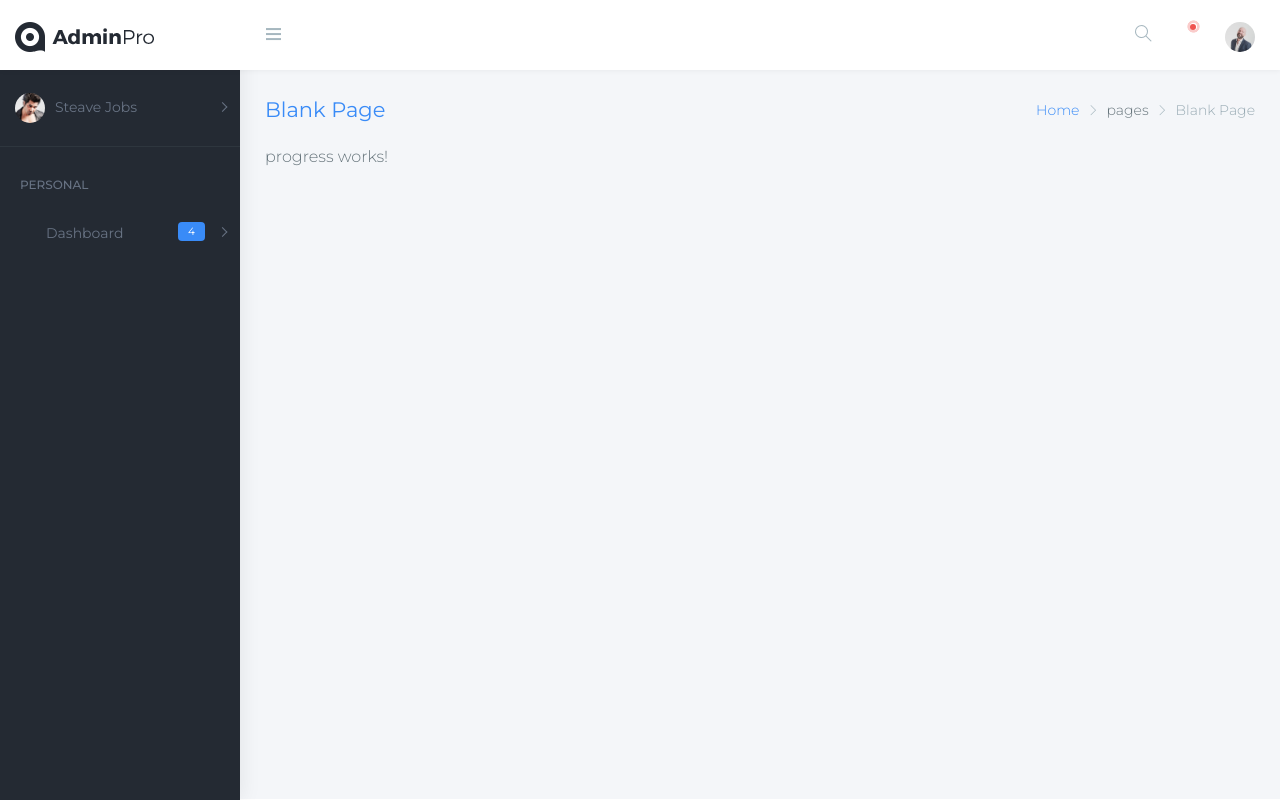
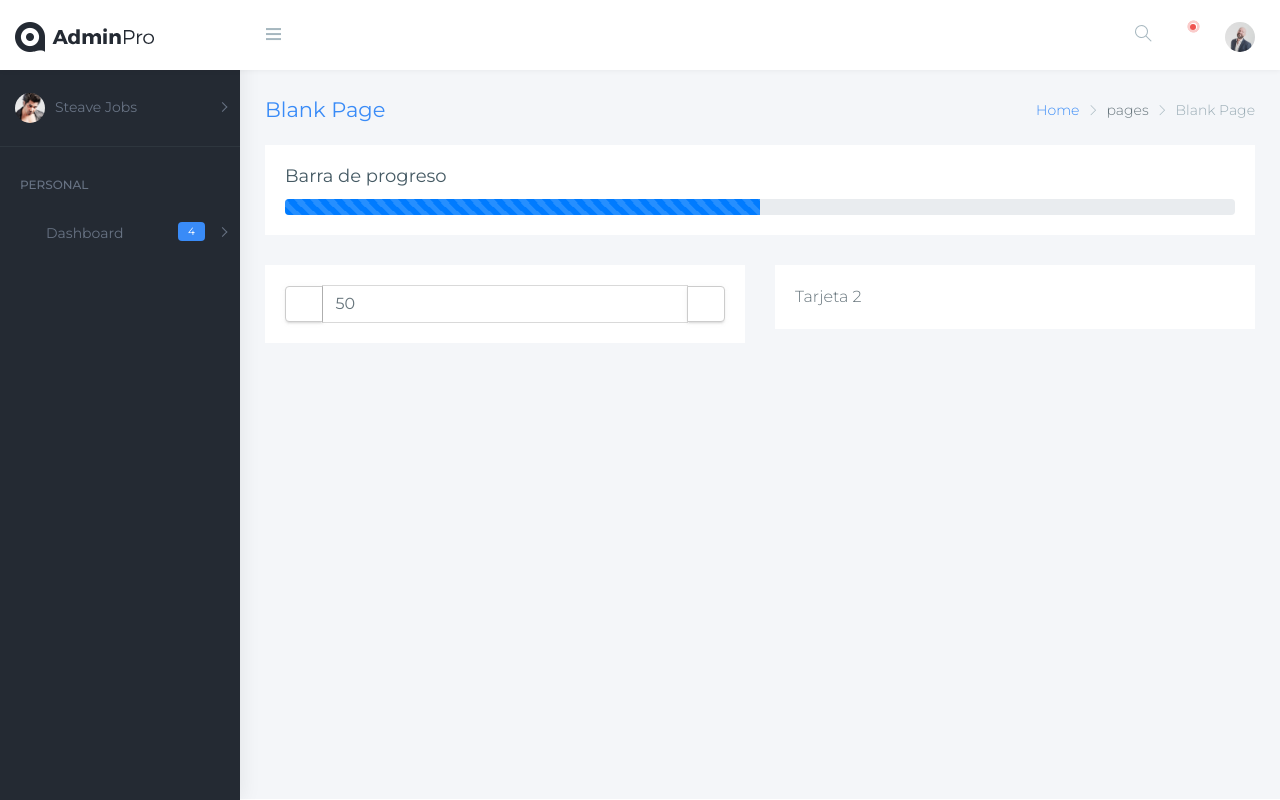
Before and after one commit to matiasnl23/adminpro-udemy, an Angular app: page /#/progress in a window 1280 px wide. Built offline with nearby package versions, Linux system fonts and the light colour scheme; a web font is replaced by a local one.

Commit message:
Modificaciones sobre progress y uso de NgModel (FormsModule)

```diff
--- a/src/app/pages/pages.module.ts
+++ b/src/app/pages/pages.module.ts
@@ -1,4 +1,5 @@
 import { NgModule } from '@angular/core';
+import { FormsModule } from '@angular/forms';
 
 // Módulos
 import { SharedModule } from '../shared/shared.module';
@@ -20,6 +21,7 @@ import { ProgressComponent } from './progress/progress.component';
         ProgressComponent
     ],
     imports: [
+        FormsModule,
         SharedModule,
         PAGES_ROUTES
     ],
--- a/src/app/pages/progress/progress.component.html
+++ b/src/app/pages/progress/progress.component.html
@@ -1,3 +1,41 @@
-<p>
-  progress works!
-</p>
+<div class="row">
+    <div class="col-12">
+        <div class="card">
+            <div class="card-body">
+                <h4 class="card-title">Barra de progreso</h4>
+
+                <div class="progress">
+                    <div class="progress-bar progress-bar-striped progress-bar-animated" role="progressbar" [attr.ariaValuenow]="porcentaje" aria-valuemin="0" aria-valuemax="100" [style.width.%]="porcentaje"></div>
+                </div>
+            </div>
+        </div>
+    </div>
+</div>
+<div class="row">
+    <div class="col-6">
+        <div class="card">
+            <div class="card-body">
+                <div class="input-group">
+                    <span class="input-group-btn">
+                      <button class="btn btn-secondary" type="button" (click)="cambiarValor(-5)">
+                        <i class="mdi mdi-minus" aria-hidden="true"></i>
+                      </button>
+                    </span>
+                    <input type="text" class="form-control" [(ngModel)]="porcentaje">
+                    <span class="input-group-btn">
+                      <button class="btn btn-secondary" type="button" (click)="cambiarValor(5)">
+                        <i class="mdi mdi-plus" aria-hidden="true"></i>
+                      </button>
+                    </span>
+                </div>
+            </div>
+        </div>
+    </div>
+    <div class="col-6">
+        <div class="card">
+            <div class="card-body">
+                Tarjeta 2
+            </div>
+        </div>
+    </div>
+</div>
--- a/src/app/pages/progress/progress.component.ts
+++ b/src/app/pages/progress/progress.component.ts
@@ -7,9 +7,21 @@ import { Component, OnInit } from '@angular/core';
 })
 export class ProgressComponent implements OnInit {
 
+  porcentaje: number = 50;
+
   constructor() { }
 
   ngOnInit() {
   }
 
+  cambiarValor(valor: number) {
+    this.porcentaje += valor;
+
+    if (this.porcentaje < 0) {
+      this.porcentaje = 0;
+    } else if (this.porcentaje > 100) {
+      this.porcentaje = 100;
+    }
+  }
+
 }
--- a/tslint.json
+++ b/tslint.json
@@ -61,7 +61,7 @@
         "no-empty-interface": true,
         "no-eval": true,
         "no-inferrable-types": [
-      true,
+            false,
             "ignore-params"
         ],
         "no-misused-new": true,
```
Also changed, not shown: src/app/pages/pages.component.html (+0 -9 lines). Lines whose indentation alone changed are shown as unchanged.
